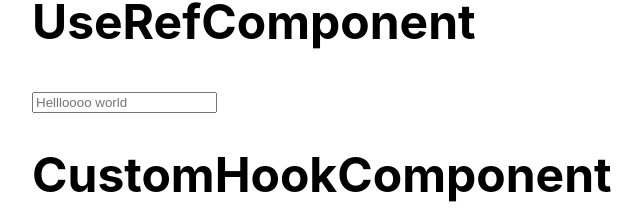
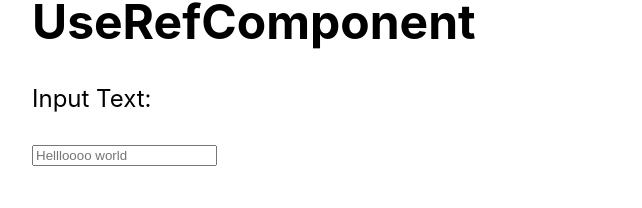
Before and after one commit to jaboulos/ts-hooks, a React (Create React App) app: page / in a window 1280 px wide. Shown: the part 810-1018 px from the top of the page, without its empty margins (208-850 px from the left). Built offline with nearby package versions, Linux system fonts and the light colour scheme.

Commit message:
Add input text display

```diff
--- a/src/components/UseRefComponent.tsx
+++ b/src/components/UseRefComponent.tsx
@@ -1,9 +1,23 @@
-import { useRef } from 'react';
+import { useRef, useState } from 'react';
 
 const UseRefComponent = () => {
   const inputRef = useRef<HTMLInputElement | null>(null);
+  const [text, setText] = useState<string | null>(null);
+  return (
+    <div>
+      <div>
+        <p>
+          Input Text: <strong>{text}</strong>
+        </p>
+      </div>
 
-  return <input placeholder='Hellloooo world' ref={inputRef} />;
+      <input
+        placeholder='Hellloooo world'
+        ref={inputRef}
+        onChange={(e) => setText(e.target.value)}
+      />
+    </div>
+  );
 };
 
 export default UseRefComponent;
```
